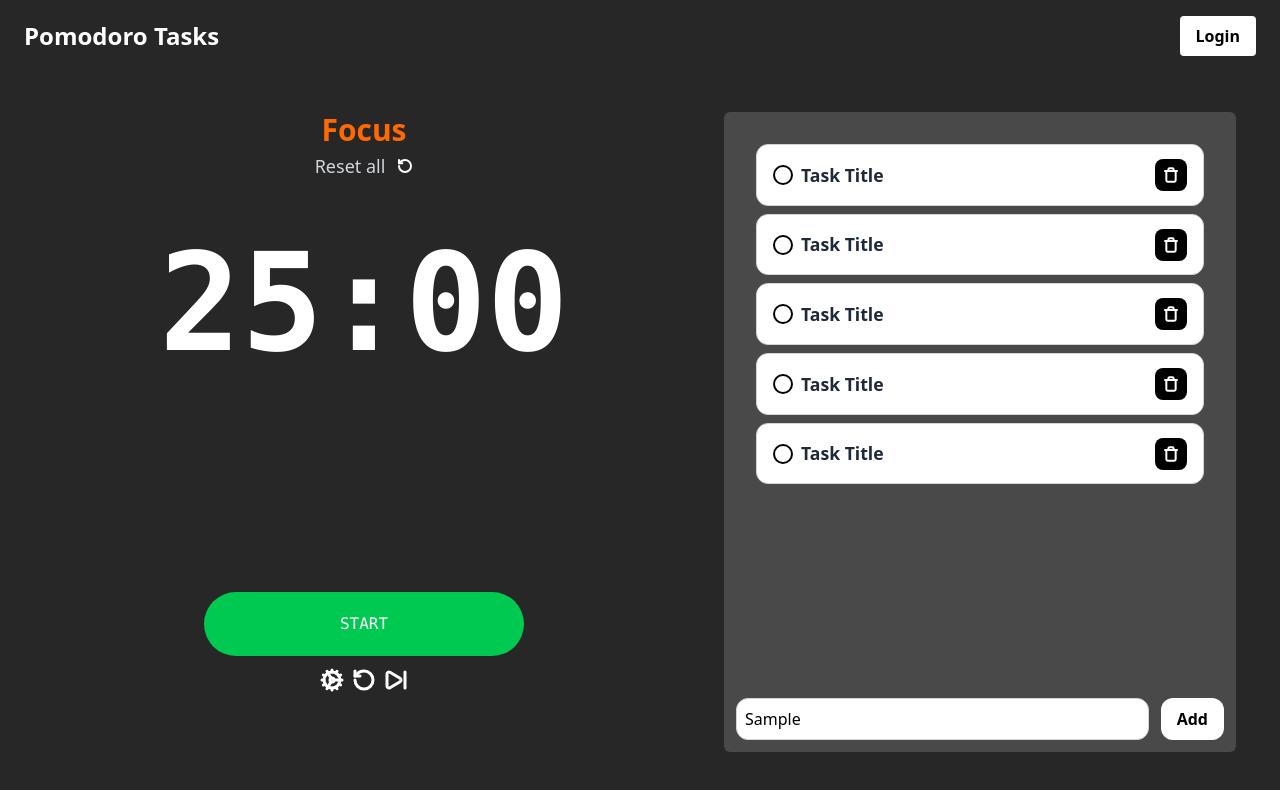
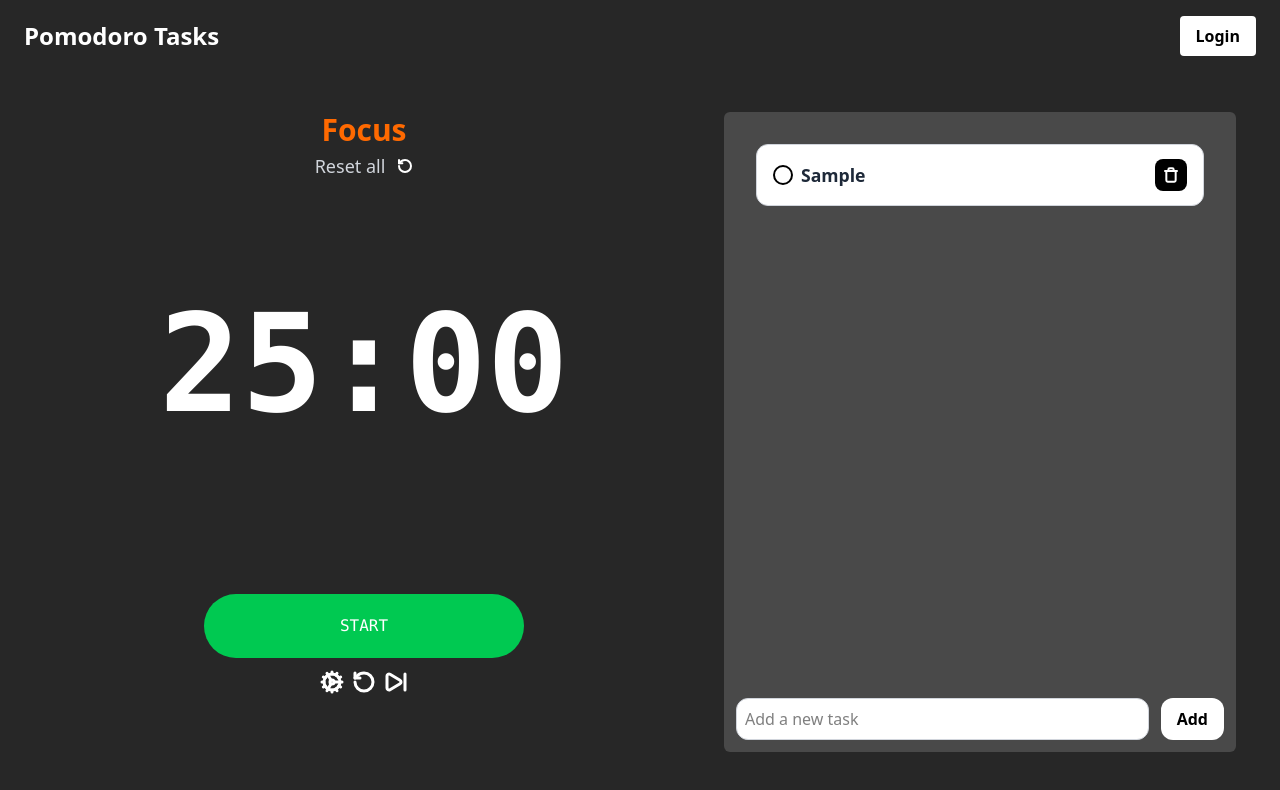
Before and after one commit to Pedro-AS7/pomodoro_tasks, a React (Vite) app in the folder client/: page / in a window 1280 px wide. Both pictures are taken after typing "Sample" into the empty fields and a click on the button "Add". Shown: the top 790 px of the page. Built offline with nearby package versions, Linux system fonts and the light colour scheme.

Commit message:
Task add/list/delete

```diff
--- a/client/package.json
+++ b/client/package.json
@@ -13,12 +13,14 @@
     "@tailwindcss/vite": "^4.1.12",
     "react": "^19.1.0",
     "react-dom": "^19.1.0",
-    "tailwindcss": "^4.1.12"
+    "tailwindcss": "^4.1.12",
+    "uuid": "^11.1.0"
   },
   "devDependencies": {
     "@eslint/js": "^9.30.1",
     "@types/react": "^19.1.8",
     "@types/react-dom": "^19.1.6",
+    "@types/uuid": "^10.0.0",
     "@vitejs/plugin-react": "^4.6.0",
     "eslint": "^9.30.1",
     "eslint-plugin-react-hooks": "^5.2.0",
--- a/client/src/App.tsx
+++ b/client/src/App.tsx
@@ -13,7 +13,7 @@ function App() {
             </button>
             </nav>
 
-            <section className='w-full h-[80%] flex flex-row justify-center items-center gap-10'>
+            <section className='w-full h-[80%] flex flex-col lg:flex-row justify-center items-center gap-10'>
                 <Timer />
                 <TasksContainer />
             </section>
--- a/client/src/components/tasks_components/TaskCard.tsx
+++ b/client/src/components/tasks_components/TaskCard.tsx
@@ -1,12 +1,18 @@
 import { TrashIcon } from 'lucide-react'
+import type { Task } from './TasksContainer';
 
+interface TaskCardProps {
+    task: Task;
+    deleteTask?: (id: string) => void;
+}
 
-export default function TaskCard() {
+export default function TaskCard({ task, deleteTask }: TaskCardProps) {
 	return (
 		<div className="bg-white w-full h-[12%] flex justify-between items-center gap-2 p-4 border border-gray-300 rounded-xl hover:shadow-2xl">
 			<button className="w-[20px] p-2 h-[20px] border-2 border-black text-white font-semibold rounded-[100%] hover:scale-96 cursor-pointer"></button>
-			<h2 className="w-[100%] text-gray-800 text-[1.1rem] font-semibold">Task Title</h2>
+			<h2 className="w-[100%] text-gray-800 text-[1.1rem] font-semibold">{task.content}</h2>
 			<button
+            onClick={() => deleteTask?.(task.id)}
 				className="w-8 p-2 h-8 bg-black self-center rounded-lg flex items-center justify-center active:bg-red-500 hover:bg-red-300 transition-colors cursor-pointer"
 			>
 				<TrashIcon color="white" strokeWidth={3} />
--- a/client/src/components/tasks_components/TaskInput.tsx
+++ b/client/src/components/tasks_components/TaskInput.tsx
@@ -1,9 +1,41 @@
-export default function TaskInput() {
+import { useState } from 'react'
+import type { Task } from './TasksContainer'
+import { v4 as uuidv4 } from "uuid";
 
-    return (
-        <div className="w-full flex gap-3">
-            <input type="text" placeholder="Add a new task" className="w-full p-2 bg-white border border-gray-300 rounded-xl " />
-            <button className="px-4 py-1 bg-white text-black font-semibold rounded-xl hover:bg-gray-100 active:scale-97">Add</button>
-        </div>
-    )
+
+interface TaskInputProps {
+	addTask: (task: Task) => void
 }
+
+export default function TaskInput({ addTask }: TaskInputProps) {
+	const [task, setTask] = useState<string>('')
+
+	return (
+		<div className="w-full flex gap-3">
+			<input
+				value={task}
+				onChange={(e) => {
+					setTask(e.target.value)
+				}}
+				onKeyDown={(e) => {
+					if (e.key === 'Enter') {
+						addTask({ id: uuidv4(), content: task })
+						setTask('')
+					}
+				}}
+				type="text"
+				placeholder="Add a new task"
+				className="w-full p-2 bg-white border border-gray-300 rounded-xl "
+			/>
+			<button
+				onClick={() => {
+					addTask({ id: uuidv4(), content: task })
+					setTask('')
+				}}
+				className="px-4 py-1 bg-white text-black font-semibold rounded-xl hover:bg-gray-100 active:scale-97"
+			>
+				Add
+			</button>
+		</div>
+	)
+}
--- a/client/src/components/tasks_components/TasksContainer.tsx
+++ b/client/src/components/tasks_components/TasksContainer.tsx
@@ -1,11 +1,47 @@
+import { useEffect, useState } from "react";
 import TaskInput from "./TaskInput";
 import TasksList from "./TasksList";
 
+export interface Task {
+    id: string
+    content: string
+}
+
 export default function TasksContainer() {
+    const [tasks, setTasks] = useState<Task[]>([])
+
+    function getTasks(): Task[] {
+        const stored = localStorage.getItem("tasks");
+        return stored ? JSON.parse(stored) : [];
+    }
+
+    function removeTask(id: string) {
+        const tasks = getTasks();
+        const filtered = tasks.filter((task) => task.id !== id);
+        saveTasks(filtered);
+    }
+
+    function saveTasks(tasks: Task[]) {
+        localStorage.setItem("tasks", JSON.stringify(tasks));
+    }
+
+    useEffect(() => {
+        const storedTasks = localStorage.getItem("tasks");
+        if (storedTasks) {
+            setTasks(JSON.parse(storedTasks));
+        }
+    }, []);
+
+    useEffect(() => {
+        localStorage.setItem("tasks", JSON.stringify(tasks));
+    }, [tasks]);
+
     return (
         <div className="bg-[#494949] w-[40%] h-full flex flex-col gap-5 p-3 rounded-md ">
-            <TasksList />
-            <TaskInput />
+            <TasksList tasks={tasks} deleteTask={(id) => {
+                setTasks((prev) => prev.filter((task) => task.id !== id));
+            }} />
+            <TaskInput addTask={(task) => setTasks((prev) => [...prev, task])} />
         </div>
     )
 }
--- a/client/src/components/tasks_components/TasksList.tsx
+++ b/client/src/components/tasks_components/TasksList.tsx
@@ -1,10 +1,16 @@
 import TaskCard from "./TaskCard";
+import type { Task } from "./TasksContainer";
 
-export default function TasksList() {
+interface TasksListProps {
+    tasks: Task[];
+    deleteTask: (id: string) => void;
+}
+
+export default function TasksList({ tasks, deleteTask }: TasksListProps) {
     return (
         <div className="w-[100%] h-full flex flex-col items-center gap-2 p-5">
-            {Array.from({ length: 5 }, (_, index) => (
-                <TaskCard key={index} />
+            {tasks.map((task, index) => (
+                <TaskCard key={index} task={task} deleteTask={deleteTask} />
             ))}
         </div>
     )
--- a/client/src/components/timer_components/TimerContainer.tsx
+++ b/client/src/components/timer_components/TimerContainer.tsx
@@ -211,7 +211,7 @@ export default function Timer() {
 				/>
 			) : (
 				<div className="flex flex-col w-[50%] h-full bg justify-between items-center gap-x-2 gap-y-10">
-					<div className="col-span-4 flex flex-col items-center gap-5">
+					<div className="h-[70%] w-full flex flex-col items-center gap-3">
 						<div
 							className={`w-fit flex flex-col text-center justify-center items-center gap-1 text-3xl font-bold ${
 								timeState === 1
```
Also changed, not shown: 1 other file (tests, documents, lock files or other folders).
